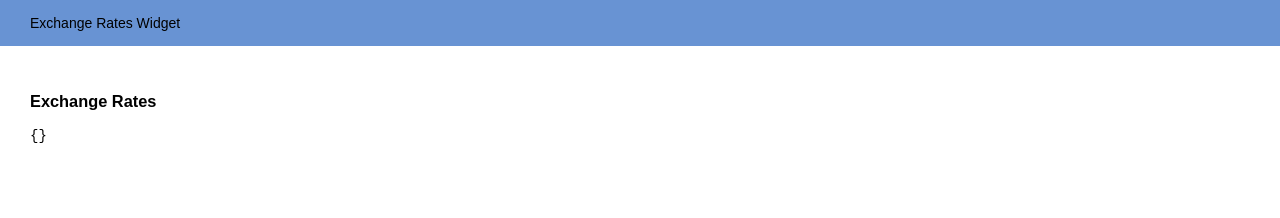
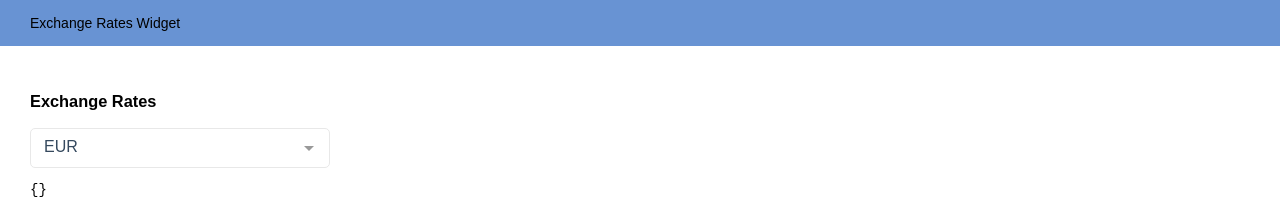
Before and after one commit to VladG0r/cyrrency, a Vue app: page / in a window 1280 px wide. Shown: the top 218 px of the page. Built offline with nearby package versions, Linux system fonts and the light colour scheme; no server answers.

Commit message:
добавляем компонент select

```diff
--- a/package.json
+++ b/package.json
@@ -29,6 +29,7 @@
   },
   "dependencies": {
     "axios": "^0.21.1",
+    "vue-multiselect": "^2.1.6",
     "vuex": "^3.6.2"
   }
 }
--- a/src/app.vue
+++ b/src/app.vue
@@ -24,9 +24,7 @@ export default {
 </script>
 
 <style lang="scss">
-$primary: #6893d3;
-
-$main-font: Arial, "Helvetica Neue", Helvetica, sans-serif;
+@import "src/styles/variables.scss";
 
 html,
 body {
--- a/src/components/Converter.vue
+++ b/src/components/Converter.vue
@@ -1,32 +1,61 @@
 <template>
   <div class="converter">
     <h3>{{ title }}</h3>
-    <pre>{{ storeRates }}</pre>
+    <multiselect
+      :value="current"
+      :options="options"
+      class="styled-select"
+      @select="setValue({ field: 'current', value: $event })"
+    ></multiselect>
+    <pre>{{ rates }}</pre>
   </div>
 </template>
 
 <script>
 import Vue from "vue";
-import { mapGetters } from "vuex";
+import Multiselect from "vue-multiselect";
+import { mapMutations, mapState } from "vuex";
 
 export default Vue.extend({
   name: "Converter",
   props: {
     title: { type: String, default: "" },
   },
+  components: {
+    Multiselect,
+  },
   computed: {
-    ...mapGetters(["storeRates"]),
+    ...mapState(["rates", "current"]),
+    options() {
+      return Object.keys(this.rates);
+    },
   },
   created() {
     this.$store.dispatch("getRates");
   },
+  methods: {
+    ...mapMutations(["setValue"]),
+  },
 });
 </script>
+<style src="vue-multiselect/dist/vue-multiselect.min.css"></style>
+<style lang="scss" scoped>
+@import "src/styles/variables.scss";
 
-<style lang="scss" scoped>
 .converter {
   width: 300px;
   max-width: 100%;
   padding: 30px;
 }
+
+.styled-select {
+  &/deep/ {
+    .multiselect__option--highlight {
+      background: $primary;
+      &::after {
+        background: $primary;
+      }
+    }
+  }
+}
 </style>
--- a/src/store.js
+++ b/src/store.js
@@ -5,9 +5,9 @@ import api from "./plugins/api.js";
 Vue.use(Vuex);
 
 export default new Vuex.Store({
-  state: { rates: {} },
-  getters: {
-    storeRates: (s) => s.rates,
+  state: {
+    current: "EUR",
+    rates: {},
   },
   mutations: {
     setValue(state, payload) {
--- /dev/null
+++ b/src/styles/variables.scss
@@ -0,0 +1,5 @@
+// fonts
+$main-font: Arial, "Helvetica Neue", Helvetica, sans-serif;
+
+// colors
+$primary: #6893d3;
```
Also changed, not shown: 1 other file (tests, documents, lock files or other folders).
